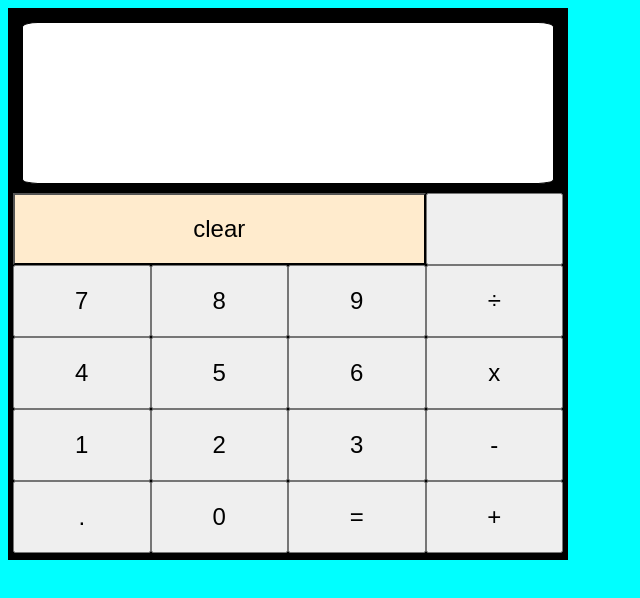
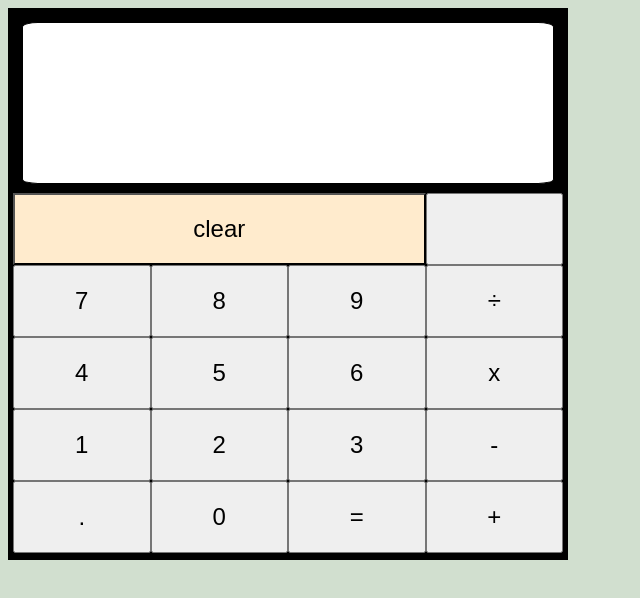
Before and after one commit to AliJowhar/Calculator, a plain HTML site: page index.html in a window 1280 px wide. Shown: the whole page, without its empty margins (0-640 px from the left). Drawn offline with Linux system fonts and the light colour scheme.

Commit message:
changed background color

```diff
--- a/style.css
+++ b/style.css
@@ -1,6 +1,6 @@
 body {
   height: 95vh;
-  background-color: aqua;
+  background-color: rgb(209, 223, 207);
 }
 
 .calculator {
```
